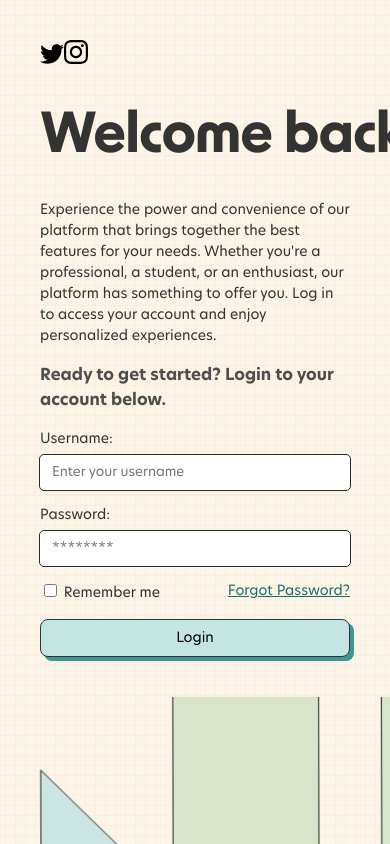
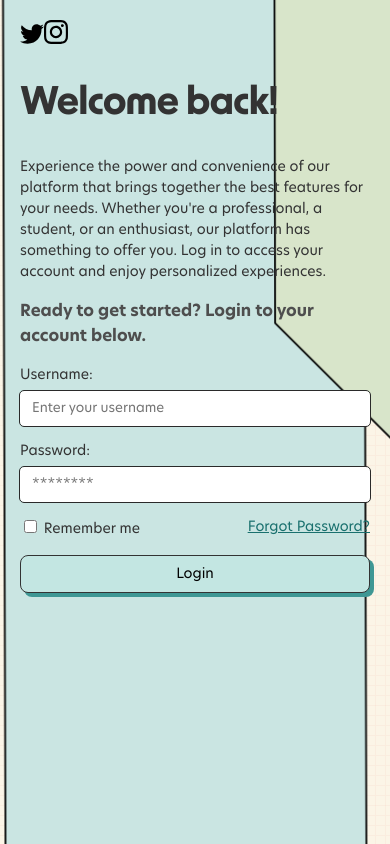
Before and after one commit to rachellesg/dbs-test, an Angular app: page / in a window 390 px wide. Built offline with nearby package versions, Linux system fonts and the light colour scheme.

Commit message:
style: update layout

```diff
--- a/src/app/app.component.scss
+++ b/src/app/app.component.scss
@@ -1,15 +1,16 @@
 @import "../_variables.scss";
 
 .wrapper {
-  width: 100vw;
+  width: 80vw;
   height: 100vh;
   display: flex;
   grid-column-gap: 40px;
   align-items: center;
 }
 
-@media screen and (max-width: 991px) {
+@media screen and (max-width: 768px) {
   .wrapper {
+    width: 100vw;
     display: block;
   }
 }
@@ -21,11 +22,19 @@
   max-width: 1700px;
   margin-left: auto;
   margin-right: auto;
+  z-index: 3;
+  position: relative;
 }
 
 @media screen and (max-width: 991px) {
   .container {
     padding: 40px;
+  }
+}
+
+@media screen and (max-width: 414px) {
+  .container {
+    padding: 20px;
   }
 }
 
--- a/src/app/components/hero/hero.component.html
+++ b/src/app/components/hero/hero.component.html
@@ -1,5 +1,5 @@
 <div class="hero_image">
-  <svg width="571" height="100vh" viewBox="0 0 571 982" fill="none" xmlns="http://www.w3.org/2000/svg">
+  <svg viewBox="0 0 571 982" fill="none" xmlns="http://www.w3.org/2000/svg">
     <path
       d="M2.0476 560.067L3.42516 1036.79L106.099 1139.04L208.064 1240.59L206.685 763.353L205.303 285.117L102.637 184.382L102.636 184.381L0.675082 85.0889L2.0476 560.067Z"
       fill="#CAE5E2" stroke="black" class="slide-down" />
--- a/src/app/components/hero/hero.component.scss
+++ b/src/app/components/hero/hero.component.scss
@@ -1,4 +1,28 @@
 @import "../../../variables.scss";
+
+.hero_image {
+  height: 100vh;
+  width: 581px;
+  z-index: -1;
+}
+
+@media screen and (max-width: 768px) {
+  .hero_image {
+    // transform: rotate(90deg);
+    position: fixed;
+    bottom: -130px;
+    z-index: 2;
+    width: 1010px;
+    height: auto;
+  }
+}
+
+@media screen and (max-width: 375px) {
+  .hero_image {
+    width: 1500px;
+    bottom: -370px;
+  }
+}
 
 .slide-down {
   color: $color-secondary-400;
@@ -27,3 +51,18 @@
     transform: translateY(0);
   }
 }
+
+// @media screen and (min-width: 442px) and (max-width: 990px) {
+//   .slide-up,
+//   .slide-down {
+//     animation: slideOut 2s ease forwards;
+//   }
+//   @keyframes slideOut {
+//     0% {
+//       transform: translateY(+100%);
+//     }
+//     100% {
+//       transform: translateY(-200%);
+//     }
+//   }
+// }
--- a/src/styles.scss
+++ b/src/styles.scss
@@ -16,11 +16,11 @@ html {
   overflow: hidden;
 }
 
-@media screen and (max-width: 991px) {
-  body {
-    overflow: scroll;
-  }
-}
+// @media screen and (max-width: 991px) {
+//   body {
+//     overflow: scroll;
+//   }
+// }
 
 h1 {
   font-family: $font-family-header;
@@ -28,6 +28,12 @@ h1 {
   line-height: $font-size-hero;
   color: $color-text;
   letter-spacing: -1px;
+}
+
+@media screen and (max-width: 414px) {
+  h1 {
+    font-size: $font-size-xxl;
+  }
 }
 
 h3 {
```
